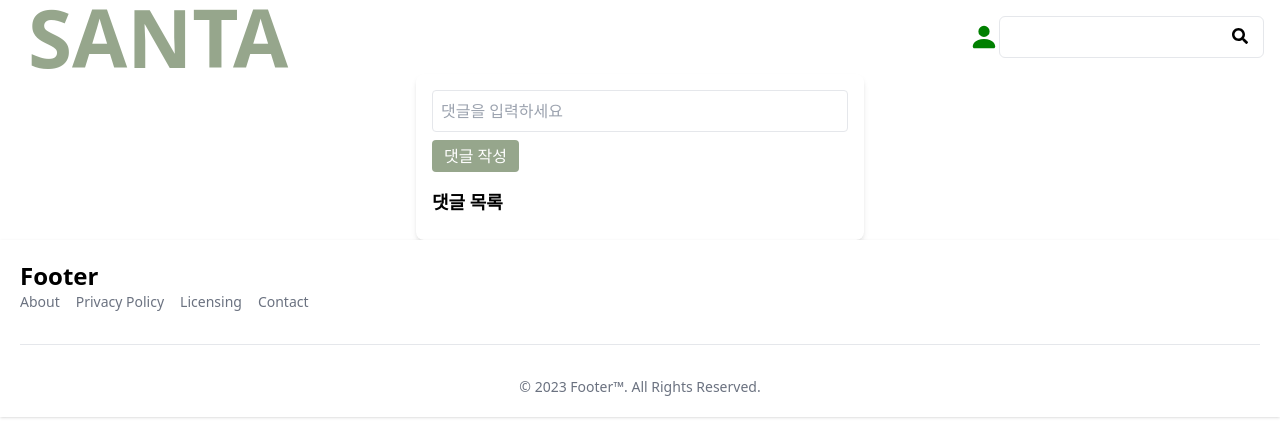
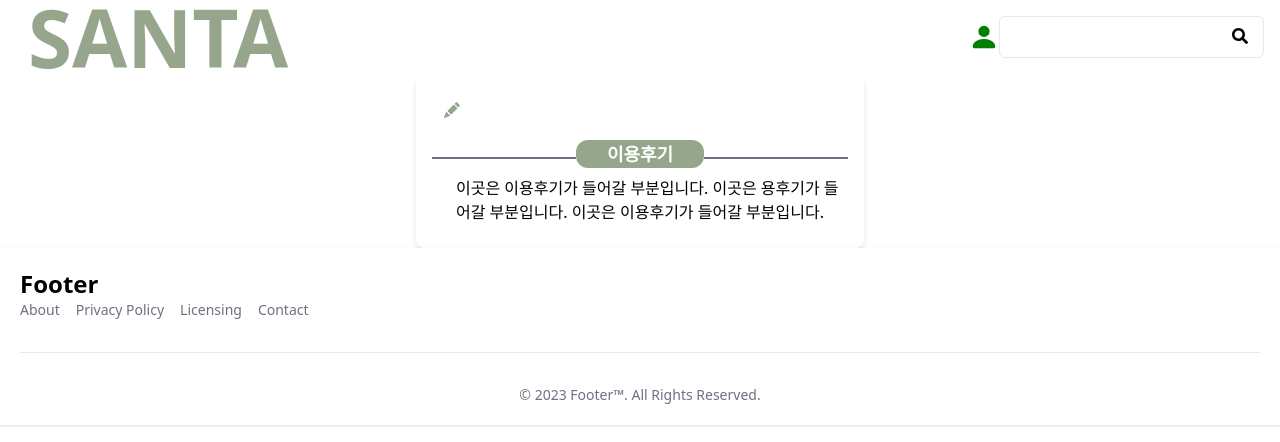
Before and after one commit to WestSilver99/Front, a React (Create React App) app: page /comment in a window 1280 px wide. Shown: the top 442 px of the page. Built offline with nearby package versions, Linux system fonts and the light colour scheme.

Commit message:
feat : 댓글기능 X 글쓰기 기능으로 변경하고 기능 작업 시작

```diff
--- a/src/App.js
+++ b/src/App.js
@@ -8,7 +8,7 @@ import Mountains from "@pages/Mountains";
 import MountainDetail from "@pages/Mountains/Mountain";
 import Search from "@pages/Search";
 import Auth from "@pages/Login/Auth";
-import Comment from "@pages/Comment";
+import WritePostWithDate from "@pages/Comment/index";
 
 function App() {
   return (
@@ -22,7 +22,7 @@ function App() {
           <Route path="/mountains/:id" element={<MountainDetail />} />
           <Route path="/search/:searchTerm" element={<Search />} />
           <Route path="/oauth/kakao/callback" element={<Auth />} />
-          <Route path="/comment" element={<Comment />} />
+          <Route path="/comment" element={<WritePostWithDate />} />
         </Routes>
       </Layout>
     </BrowserRouter>
--- a/src/pages/Comment/index.jsx
+++ b/src/pages/Comment/index.jsx
@@ -1,45 +1,85 @@
 import React, { useState } from "react";
+import { BsFillPencilFill } from "react-icons/bs";
 
-const Comment = () => {
-  const [comments, setComments] = useState([]);
-  const [newComment, setNewComment] = useState("");
-  const [userName, setUserName] = useState("홍길동"); // 사용자 이름 상태 추가
+const WritePostWithDate = () => {
+  const [posts, setPosts] = useState([
+    "이곳은 이용후기가 들어갈 부분입니다. 이곳은 용후기가 들어갈 부분입니다. 이곳은 이용후기가 들어갈 부분입니다.",
+  ]);
+  const [newPost, setNewPost] = useState("");
+  const [selectedDate, setSelectedDate] = useState("");
+  const [userName, setUserName] = useState("");
+  const [isWriting, setIsWriting] = useState(false); // 글쓰기 폼 표시 여부 상태 추가
 
-  const handleCommentChange = (event) => {
-    setNewComment(event.target.value);
+  const handlePostChange = (event) => {
+    setNewPost(event.target.value);
   };
 
-  const handleCommentSubmit = () => {
-    if (newComment.trim() !== "") {
-      const commentWithUser = `${userName ? userName + ": " : ""}${newComment}`; // 사용자 이름 포함하여 댓글 생성
-      setComments([...comments, commentWithUser]);
-      setNewComment("");
+  const handleDateChange = (event) => {
+    setSelectedDate(event.target.value);
+  };
+
+  const handlePostSubmit = () => {
+    if (newPost.trim() !== "") {
+      const postWithUserAndDate = `${
+        userName ? userName + ": " : ""
+      }${newPost} (${selectedDate})`;
+      setPosts([...posts, postWithUserAndDate]);
+      setNewPost("");
+      setSelectedDate("");
+      setIsWriting(false); // 글 작성 후 폼 숨김
     }
   };
 
   return (
     <div className="max-w-md mx-auto p-4 bg-white rounded-lg shadow-md">
       <div className="mb-4">
+        {isWriting && (
           <input
-          rows="4"
-          className="w-full p-2 border rounded"
-          value={newComment}
-          onChange={handleCommentChange}
-          placeholder="댓글을 입력하세요"
+            type="date"
+            className="w-full mt-2 p-2 border rounded"
+            value={selectedDate}
+            onChange={handleDateChange}
           />
+        )}
+        {isWriting && (
+          <textarea
+            rows="8"
+            className="w-full h-48 p-2 border rounded"
+            value={newPost}
+            onChange={handlePostChange}
+            placeholder="이용후기를 작성해주세요"
+            style={{ resize: "vertical" }}
+          />
+        )}
+        {isWriting ? (
           <button
             className="mt-2 py-1 px-3 bg-[#96A68C] text-white rounded hover:bg-blue-600"
-          onClick={handleCommentSubmit}
+            onClick={handlePostSubmit}
           >
-          댓글 작성
+            등록
           </button>
+        ) : (
+          <button
+            className="mt-2 py-1 px-3  text-[#96A68C]"
+            onClick={() => setIsWriting(true)} // 버튼을 클릭하면 글쓰기 폼 표시
+          >
+            <BsFillPencilFill />
+          </button>
+        )}
       </div>
       <div>
-        <h2 className="text-lg font-semibold mb-2">댓글 목록</h2>
+        <div className="flex items-center">
+          <div className="flex-1 border-t-2 border-gray-500"></div>
+          <h2 className="w-32 text-lg font-semibold mb-2 text-center bg-[#96A68C] text-white rounded-xl relative">
+            이용후기
+          </h2>
+          <div className="flex-1 border-t-2 border-gray-500"></div>
+        </div>
+
         <ul className="list-disc pl-6 list-none">
-          {comments.map((comment, index) => (
+          {posts.map((post, index) => (
             <li key={index} className="mb-2">
-              {comment}
+              {post}
             </li>
           ))}
         </ul>
@@ -48,4 +88,4 @@ const Comment = () => {
   );
 };
 
-export default Comment;
+export default WritePostWithDate;
```
Lines whose indentation alone changed are shown as unchanged.
